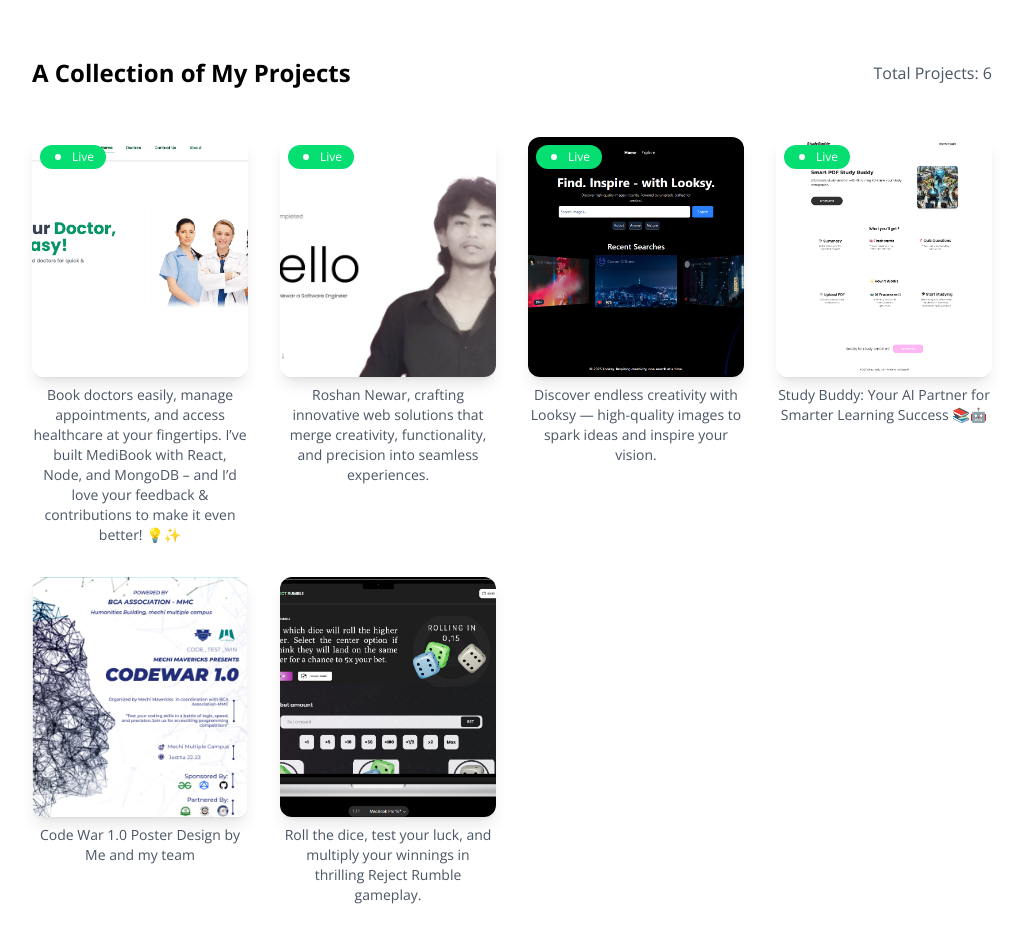
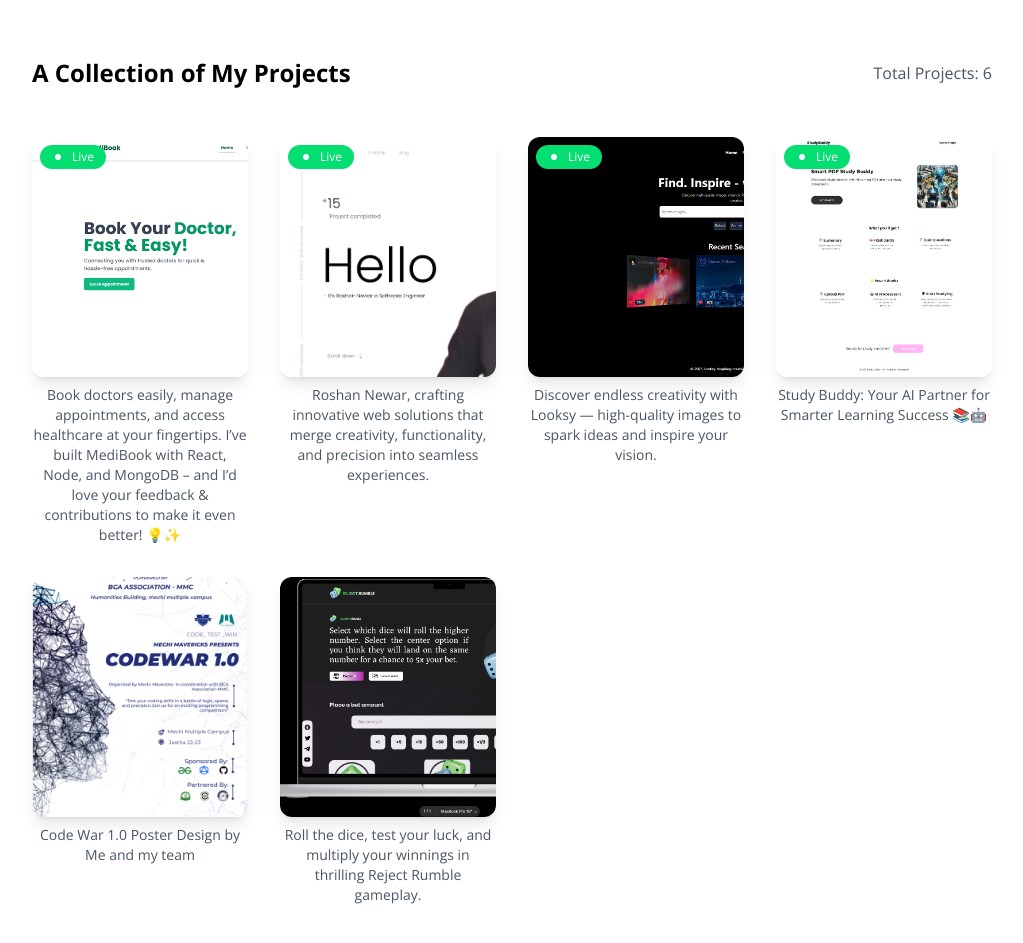
Before and after one commit to R0shanShrestha/MyPortFolio, a React (Vite) app in the folder Client/: page / in a window 1280 px wide. Shown: the part 1640-2583 px from the top of the page, without its empty margins (128-1151 px from the left). Built offline with nearby package versions, Linux system fonts and the light colour scheme.

Commit message:
newprjadded

```diff
--- a/Client/src/components/Portfolio.jsx
+++ b/Client/src/components/Portfolio.jsx
@@ -37,7 +37,7 @@ const Portfolio = ({ setTotalPrj }) => {
               <img
                 src={pr.img}
                 alt={pr.desc}
-                className="h-60 w-full object-cover object-top transition-transform duration-300 group-hover:scale-110"
+                className="h-60 w-full object-cover  object-left transition-transform duration-300 group-hover:scale-110"
               />
             </div>
             <p className="mt-2 text-center text-sm text-gray-600">{pr.desc}</p>
```
